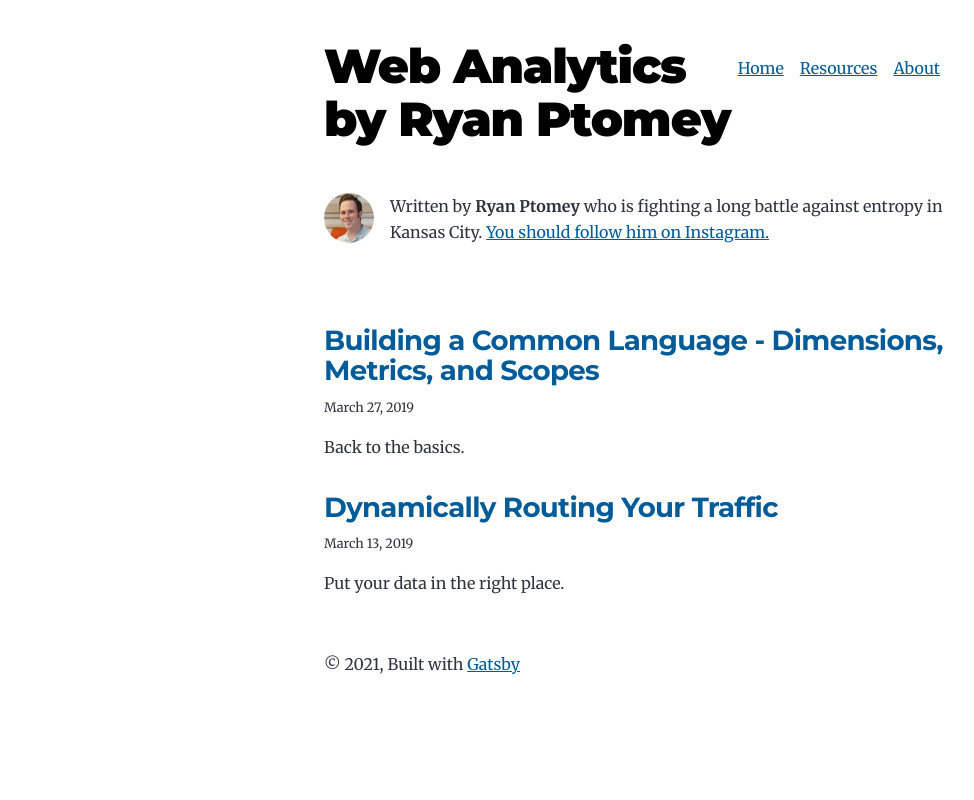
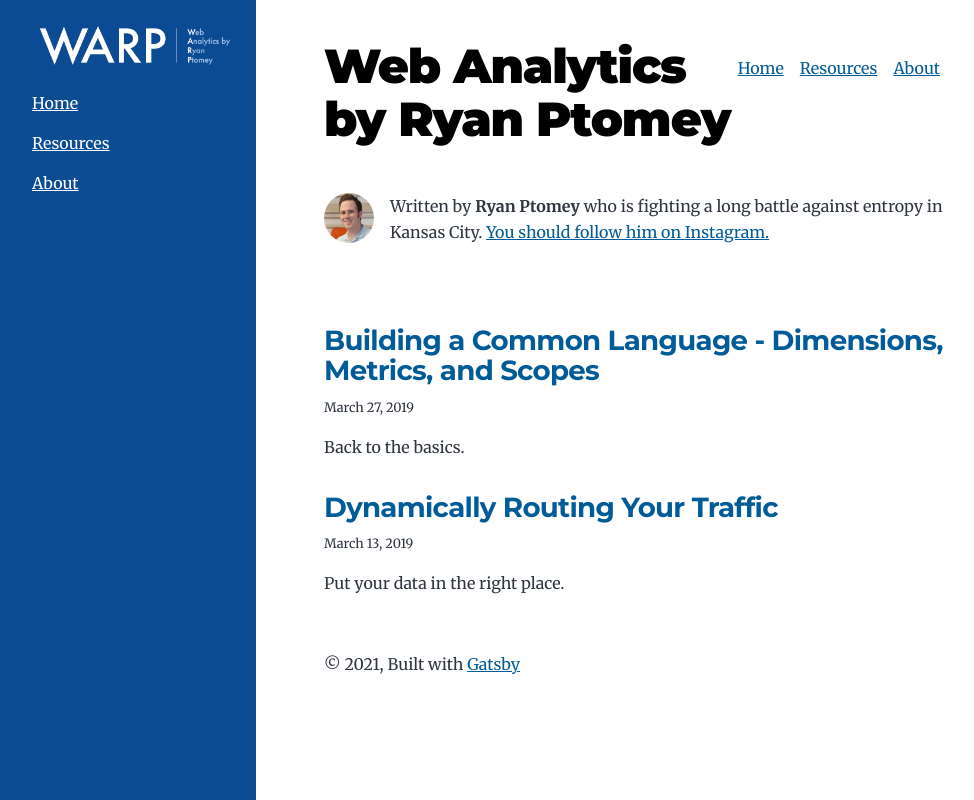
Before and after one commit to rptomey/ryan-ptomey-website, a Gatsby site: page / in a window 1280 px wide. Shown: the whole page, without its empty margins (0-974 px from the left). Built offline with nearby package versions, Linux system fonts and the light colour scheme; Gatsby itself is replaced by a stand-in of ours.

Commit message:
adding sidebar

```diff
--- /dev/null
+++ b/src/components/layout.css
@@ -0,0 +1,18 @@
+nav.sidenav {
+  height: 100%;
+  width: 20%;
+  position: fixed;
+  z-index: 1;
+  top: 0;
+  left: 0;
+  padding-top: 1rem;
+  padding-bottom: 2.5rem;
+  padding-left: 2rem;
+  padding-right: 1rem;
+  overflow-x: hidden;
+  background-color: #0c4c93;
+}
+
+nav.sidenav a {
+  color: #ffffff;
+}
--- a/src/components/layout.js
+++ b/src/components/layout.js
@@ -1,9 +1,17 @@
 import * as React from "react"
+import "./layout.css"
 import { Link } from "gatsby"
+import { StaticImage } from "gatsby-plugin-image"
 
 const ListLink = props => (
   <li style={{display: `inline-block`, marginRight: `1rem` }}>
     <Link to={props.to}>{props.children}</Link>
+  </li>
+)
+
+const SideLink = props => (
+  <li style={{ marginRight: `1rem` }}>
+    <Link to={props.to} style={{ textShadow: `none` }}>{props.children}</Link>
   </li>
 )
 
@@ -37,6 +45,23 @@ const Layout = ({ location, title, children }) => {
         {header}
       </header>
       <main>{children}</main>
+      <nav class="sidenav">
+        <Link to="/">
+          <StaticImage
+            className="about-picture"
+            layout="constrained"
+            formats={["AUTO", "WEBP", "AVIF"]}
+            src="../images/warp.png"
+            quality={95}
+            alt="WARP logo"
+          />
+        </Link>
+        <ul style={{ listStyle: `none`}}>
+          <SideLink to="/">Home</SideLink>
+          <SideLink to="/resources/">Resources</SideLink>
+          <SideLink to="/about/">About</SideLink>
+        </ul>
+      </nav>
       <footer>
         © {new Date().getFullYear()}, Built with
         {` `}
```
